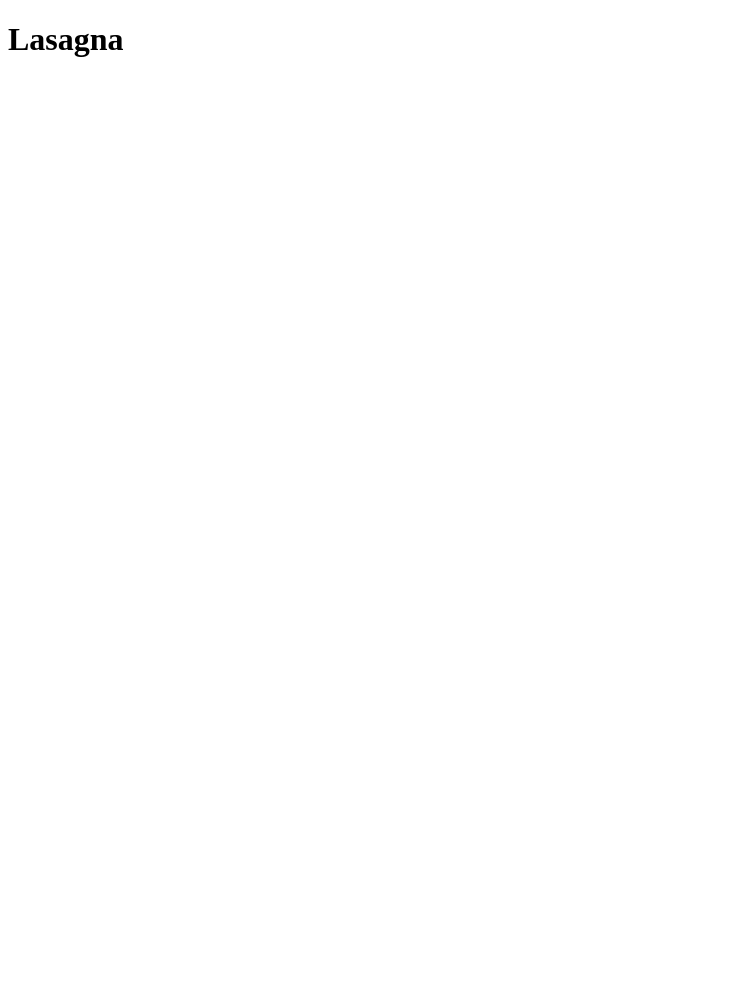
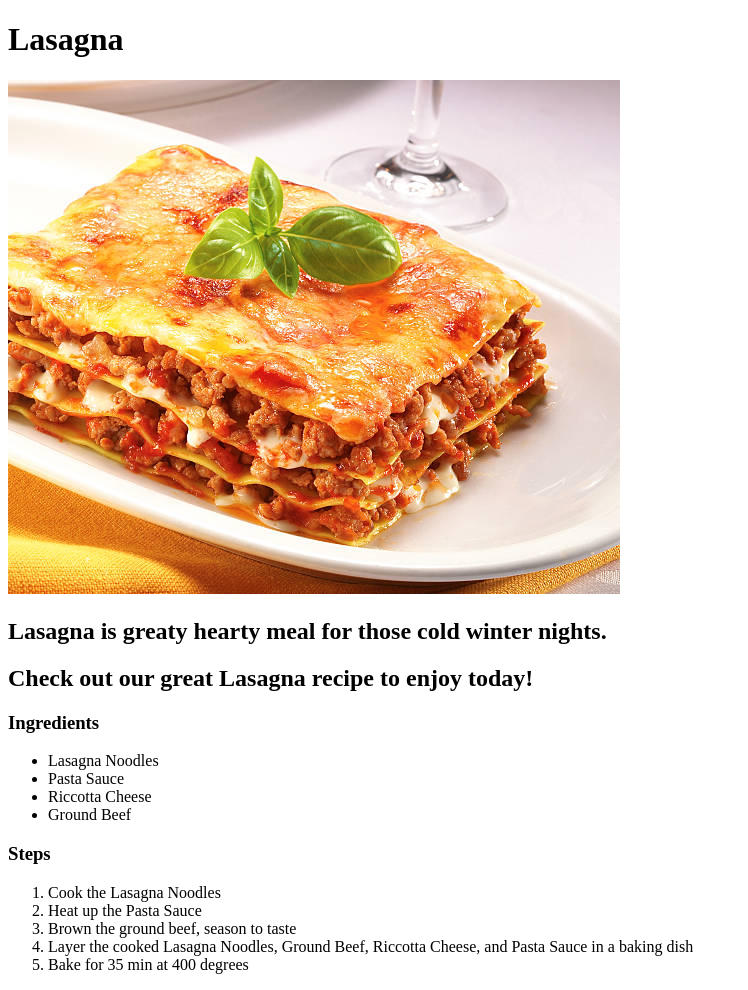
Before and after one commit to mdrum16/odin-recipes, a plain HTML site: page recipes/lasagna.html in a window 1280 px wide. Shown: the whole page, without its empty margins (0-748 px from the left). Before the commit the page ends 800 px from the top, so only its background shows below. Drawn offline with Linux system fonts and the light colour scheme.

Commit message:
Added the Lasagna Recipe details added both ingredients and steps to the Lasagna recipe page.

```diff
--- a/recipes/lasagna.html
+++ b/recipes/lasagna.html
@@ -7,5 +7,25 @@
 
     <body>
         <h1>Lasagna</h1>
+        <img src="../images/lasagna.jpg" alt="Finished Lasagna Dish"/>
+        <h2>Lasagna is greaty hearty meal for those cold winter nights.</h2>
+        <h2>Check out our great Lasagna recipe to enjoy today!</h2>
+        <h3>Ingredients</h3>
+        <ul>
+            <li>Lasagna Noodles</li>
+            <li>Pasta Sauce</li>
+            <li>Riccotta Cheese</li>
+            <li>Ground Beef</li>
+        </ul>
+
+        <h3>Steps</h3>
+        <ol>
+            <li>Cook the Lasagna Noodles</li>
+            <li>Heat up the Pasta Sauce</li>
+            <li>Brown the ground beef, season to taste</li>
+            <li>Layer the cooked Lasagna Noodles, Ground Beef, Riccotta Cheese, and Pasta Sauce in a baking dish</li>
+            <li>Bake for 35 min at 400 degrees</li>
+
+        </ol>
     </body>
 </html>
```
Also changed, not shown: images/lasagna.jpg (added).
